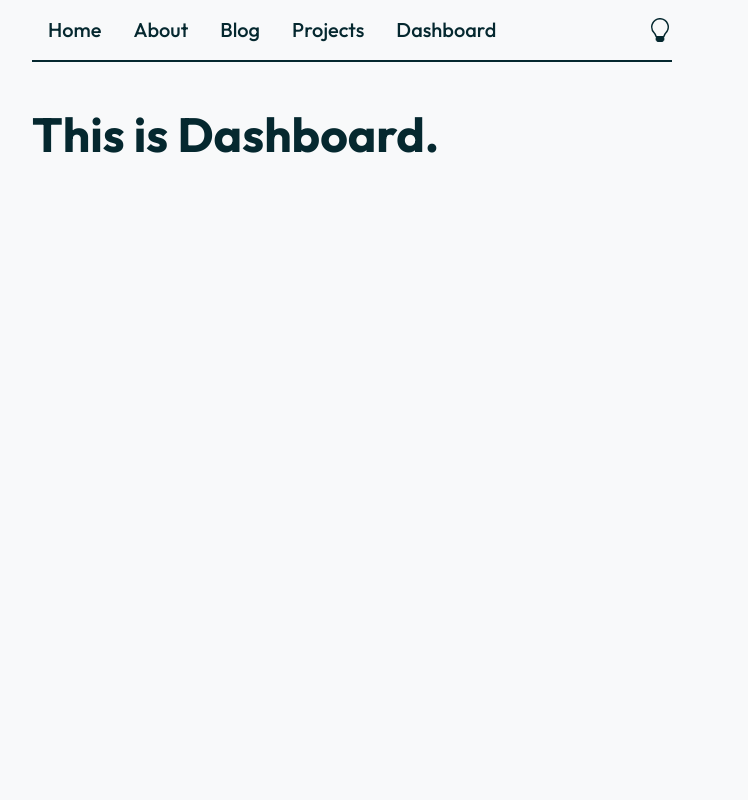
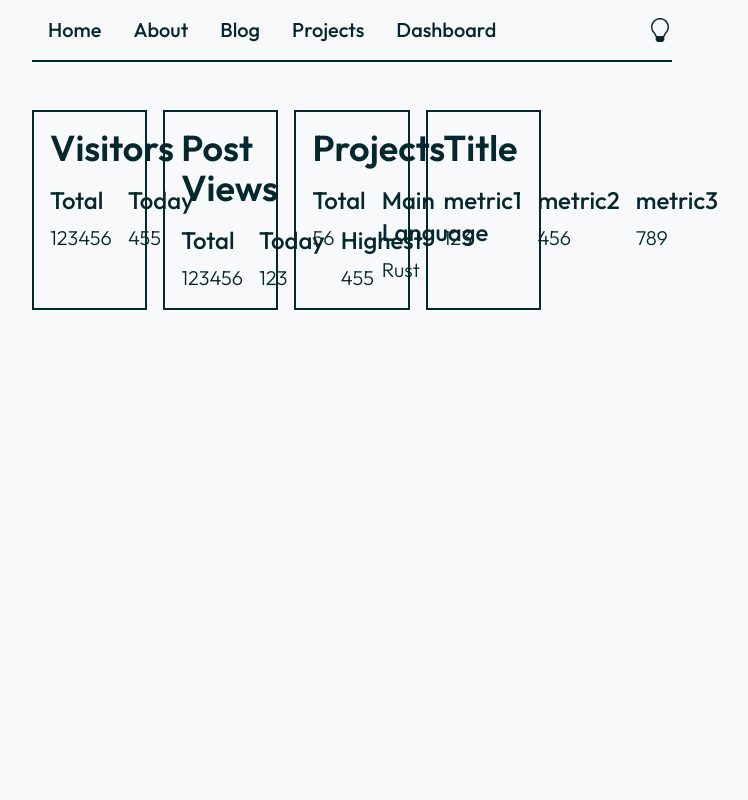
Before and after one commit to MRGRAVITY817/hoon-blog, a Next.js app: page /dashboard in a window 1280 px wide. Shown: the top 800 px of the page, without its empty margins (288-1036 px from the left). Built offline with nearby package versions, Linux system fonts and the light colour scheme; what @tailwindcss/typography would draw is missing.

Commit message:
Add mock dashboard item

```diff
--- a/src/pages/dashboard.tsx
+++ b/src/pages/dashboard.tsx
@@ -1,13 +1,67 @@
 import Head from 'next/head';
+
+interface DashboardItem {
+  title: string;
+  subItems: { metric: string; payload: number | string }[];
+}
+
+const DashboardItem: React.FC<DashboardItem> = ({ title, subItems }) => {
+  const colSpan = `col-span-${subItems.length}`;
+  return (
+    <div
+      className={`${colSpan} p-4 border-2 hover:scale-95 transition-transform`}
+    >
+      {' '}
+      <h2 className="mb-4">{title}</h2>
+      <div className={`grid grid-flow-col gap-4`}>
+        {subItems.map((item) => (
+          <div key={`${item.metric}-${item.payload}`}>
+            <h3 className="mb-2">{item.metric}</h3>
+            <p className="text-xl font-light">{item.payload}</p>
+          </div>
+        ))}
+      </div>
+    </div>
+  );
+};
 
 const Dashboard = () => {
   return (
     <div>
       <Head>
-        <title>Dashboard Hoon</title>
+        <title>Dashboard</title>
       </Head>
-      <div>
-        <h1>This is Dashboard.</h1>
+      <div className="grid grid-cols-5 gap-4">
+        <DashboardItem
+          title="Visitors"
+          subItems={[
+            { metric: 'Total', payload: 123456 },
+            { metric: 'Today', payload: 455 }
+          ]}
+        />
+        <DashboardItem
+          title="Post Views"
+          subItems={[
+            { metric: 'Total', payload: 123456 },
+            { metric: 'Today', payload: 123 },
+            { metric: 'Highest', payload: 455 }
+          ]}
+        />
+        <DashboardItem
+          title="Projects"
+          subItems={[
+            { metric: 'Total', payload: 56 },
+            { metric: 'Main Language', payload: 'Rust' }
+          ]}
+        />
+        <DashboardItem
+          title="Title"
+          subItems={[
+            { metric: 'metric1', payload: 123 },
+            { metric: 'metric2', payload: 456 },
+            { metric: 'metric3', payload: 789 }
+          ]}
+        />
       </div>
     </div>
   );
--- a/src/styles/globals.css
+++ b/src/styles/globals.css
@@ -10,6 +10,6 @@
     @apply tablet:text-4xl text-2xl font-semibold;
   }
   h3 {
-    @apply tablet:text-3xl text-xl font-medium;
+    @apply tablet:text-2xl text-xl font-medium;
   }
 }
```
